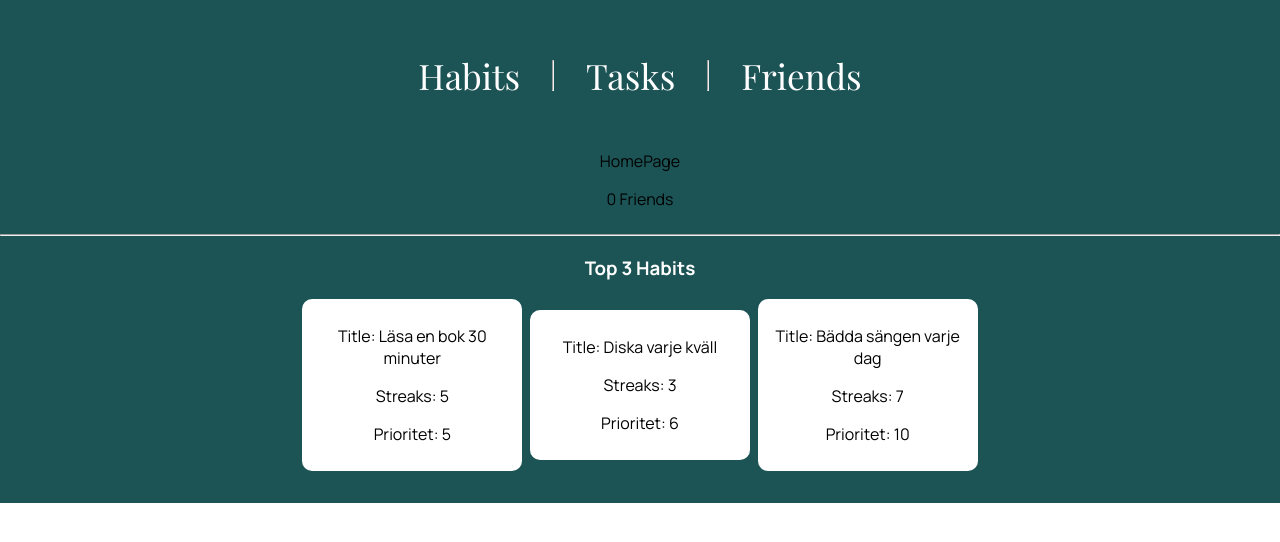
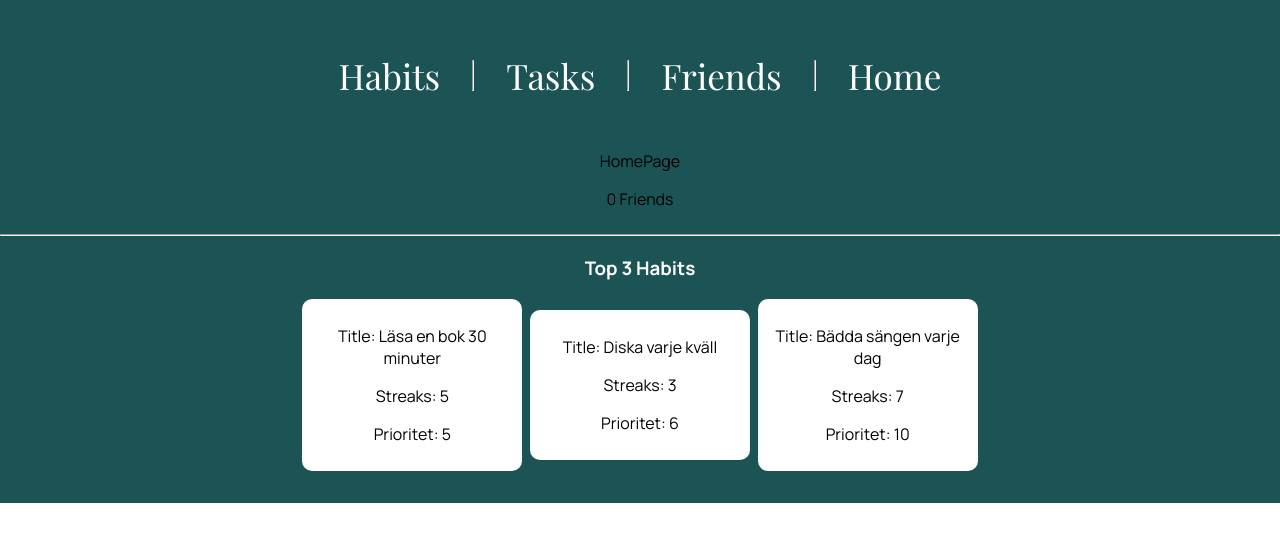
Before and after one commit to Sopmel/grouptask, a React (Create React App) app: page / in a window 1280 px wide. Shown: the top 542 px of the page. Built offline with nearby package versions, Linux system fonts and the light colour scheme; a web font is replaced by a local one.

Commit message:
added homelink

```diff
--- a/src/App.js
+++ b/src/App.js
@@ -109,6 +109,10 @@ function App() {
           <Link className="header-text" to="/friends">
             Friends
           </Link>
+          <hr />
+          <Link className="header-text" to="/">
+            Home
+          </Link>
         </div>
       </div>
       <Routes>
```
